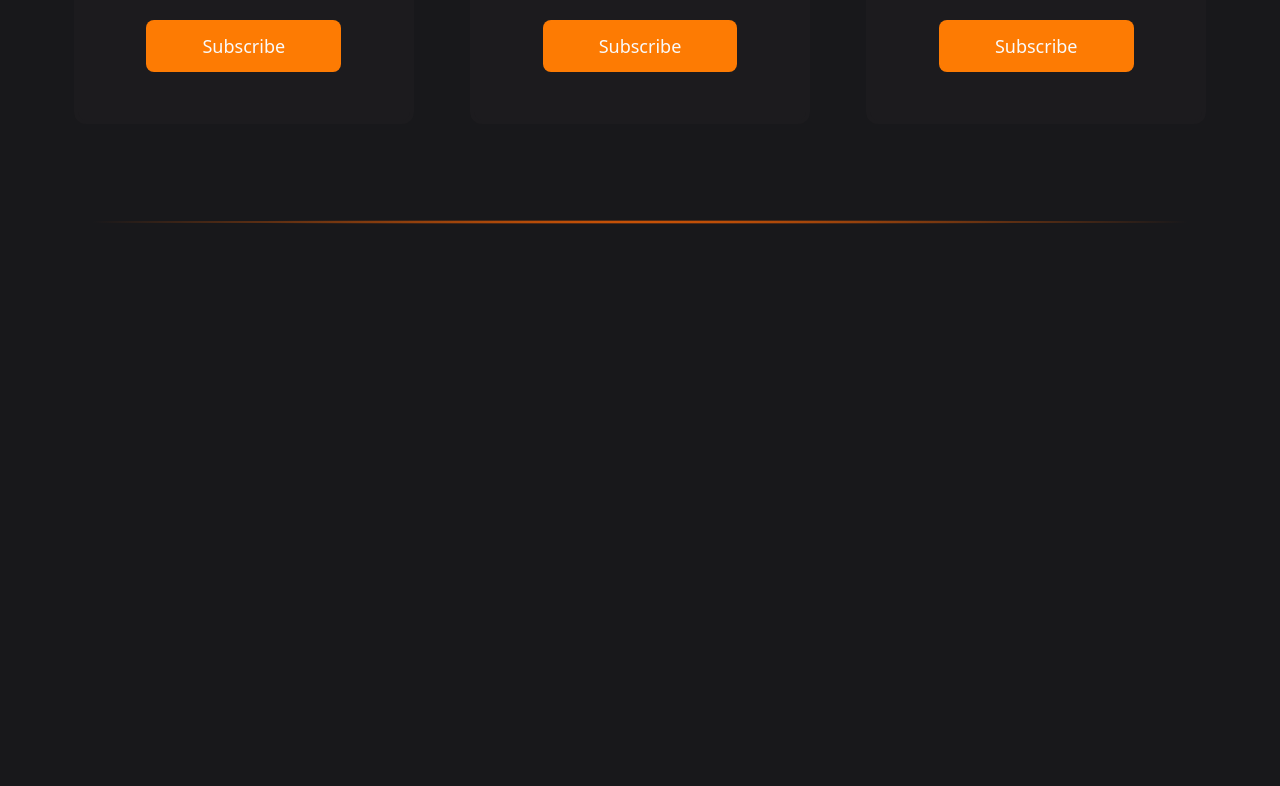
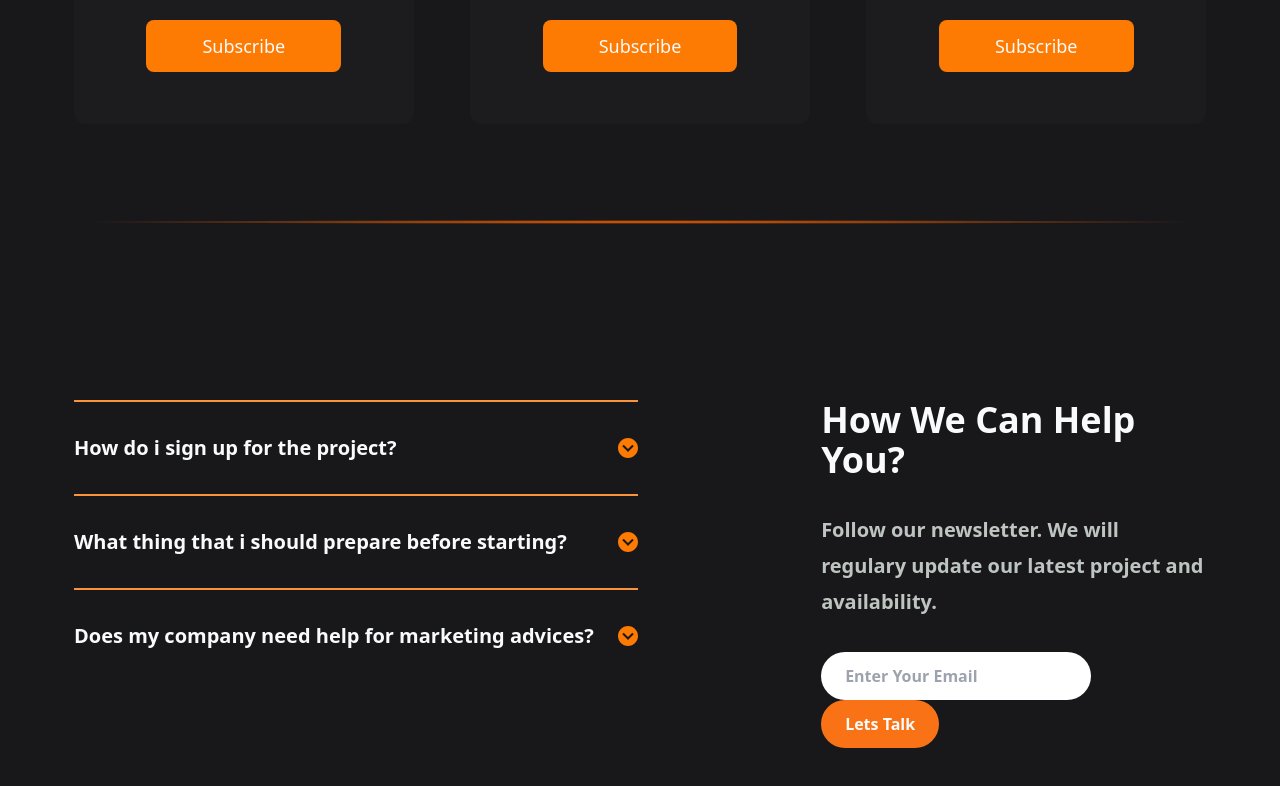
Before and after one commit to Mohammad-Shaar/orangefit, a React (Vite) app: page / in a window 1280 px wide. Shown: the part 6690-7476 px from the top of the page. Before the commit the page ends 6978 px from the top, so only its background shows below. Built offline with nearby package versions, Linux system fonts and the light colour scheme.

Commit message:
working on questions section

```diff
--- /dev/null
+++ b/src/Components/MainHome/QuestionsSection/Questions.jsx
@@ -0,0 +1,51 @@
+import arrowImg from "../../../assets/Arrow.svg";
+
+const Questions = () => {
+  return (
+    <section className="mt-32">
+      <div className="container flex justify-between mx-auto p-6 my-10 text-gray-50">
+        <div className="flex flex-col max-w-[50%]">
+          <div className="flex justify-between items-center border-t-2 border-orange-400 pt-8 mb-8">
+            <p className="font-bold text-xl mr-6">
+              How do i sign up for the project?
+            </p>
+            <img src={arrowImg} />
+          </div>
+          <div className="flex justify-between items-center border-t-2 border-orange-400 pt-8 mb-8">
+            <p className="font-bold text-xl mr-6">
+              What thing that i should prepare before starting?
+            </p>
+            <img src={arrowImg} />
+          </div>
+          <div className="flex justify-between items-center border-t-2 border-orange-400 pt-8 mb-8">
+            <p className="font-bold text-xl mr-6">
+              Does my company need help for marketing advices?
+            </p>
+            <img src={arrowImg} />
+          </div>
+        </div>
+        <div className="flex flex-col max-w-[34%]">
+          <h1 className="font-bold text-4xl mb-8">How We Can Help You?</h1>
+          <p className="font-bold text-xl leading-9 text-[#F6FFF8] opacity-75">
+            Follow our newsletter. We will regulary update our latest project
+            and availability.
+          </p>
+          <form className="mt-8">
+            <div className="">
+              <input
+                type="email"
+                placeholder="Enter Your Email"
+                className="font-bold max-w-[70%] py-3 px-6 mr-2 rounded-[37px]"
+              />
+              <button className="font-bold bg-orange-500 py-3 px-6 rounded-[70px]">
+                Lets Talk
+              </button>
+            </div>
+          </form>
+        </div>
+      </div>
+    </section>
+  );
+};
+
+export default Questions;
--- a/src/Pages/Home.jsx
+++ b/src/Pages/Home.jsx
@@ -3,6 +3,7 @@ import Download from "../Components/MainHome/DownloadSection/Download";
 import Expert from "../Components/MainHome/ExpertSection/expert";
 import Opinions from "../Components/MainHome/OPinionSection/Opinions";
 import Plans from "../Components/MainHome/PlansSection/Plans";
+import Questions from "../Components/MainHome/QuestionsSection/Questions";
 import Quote from "../Components/MainHome/QuoteSction/Quote";
 import Results from "../Components/MainHome/ResultsSction/Results";
 import WhyUs from "../Components/MainHome/WhyUsSection/WhyUs";
@@ -18,6 +19,7 @@ const Home = () => {
       <Opinions />
       <Expert />
       <Plans />
+      <Questions />
     </>
   );
 };
```
Also changed, not shown: src/assets/Arrow.svg (added).
